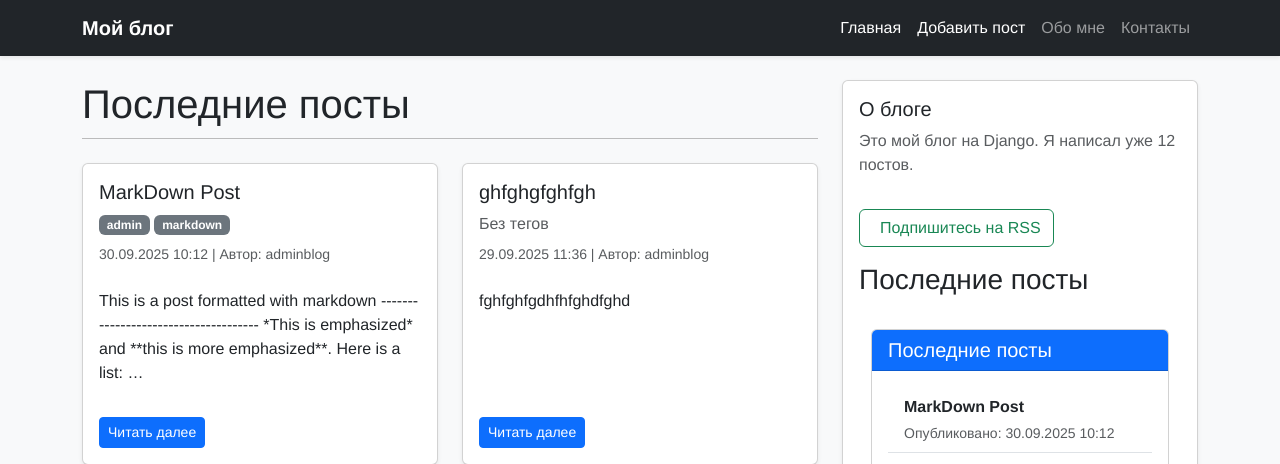
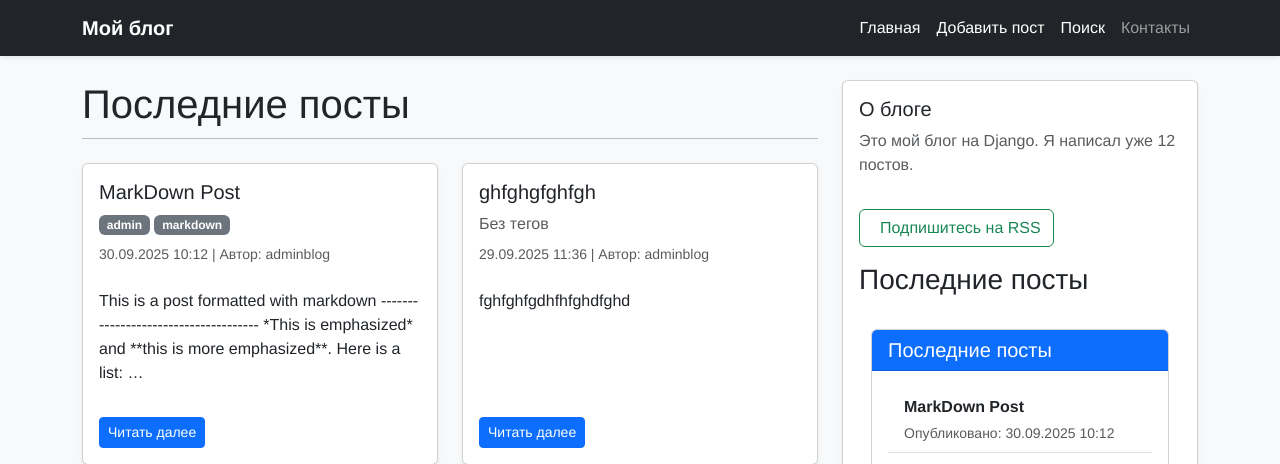
Before and after one commit to oleg425top/BookBlogProject, a Django app: page / in a window 1280 px wide. Shown: the top 464 px of the page. Run offline with Django 5.2, Linux system fonts and the light colour scheme; data comes from the database, SQL or seed files in the repository; parts of the project's set-up code (start-up, migrations or seed data) failed here and were passed over.

Commit message:
17. Добавил ссылку на поиск в base.html

```diff
--- a/blog/templates/blog/base.html
+++ b/blog/templates/blog/base.html
@@ -30,7 +30,7 @@
         <ul class="navbar-nav ms-auto">
           <li class="nav-item"><a class="nav-link active" href="{% url 'blog:index' %}">Главная</a></li>
           <li class="nav-item"><a class="nav-link active" href="{% url 'blog:post_create' %}">Добавить пост</a></li>
-          <li class="nav-item"><a class="nav-link" href="#">Обо мне</a></li>
+          <li class="nav-item"><a class="nav-link active" href="{% url 'blog:post_search' %}">Поиск</a></li>
           <li class="nav-item"><a class="nav-link" href="#">Контакты</a></li>
         </ul>
       </div>
```
